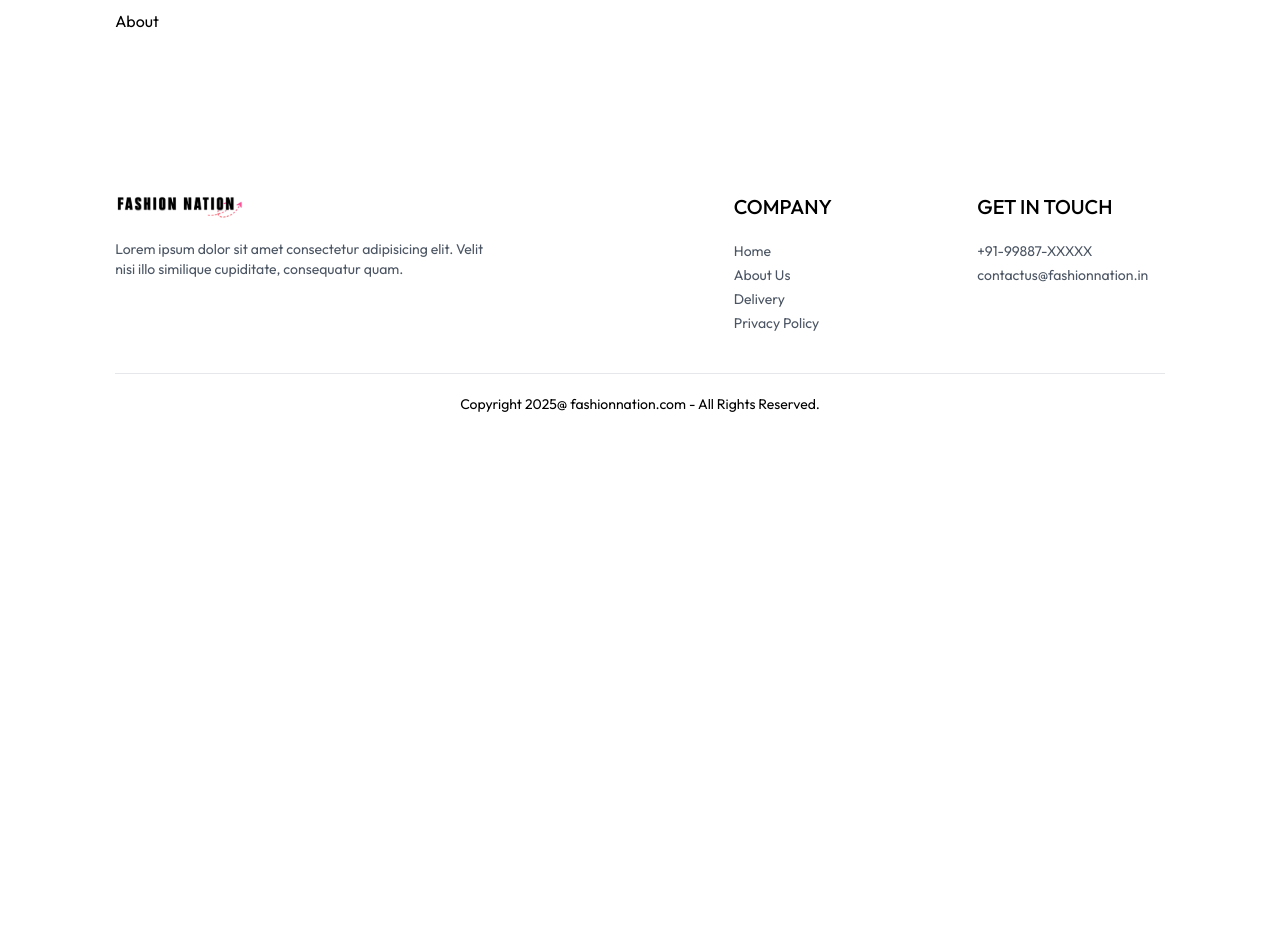
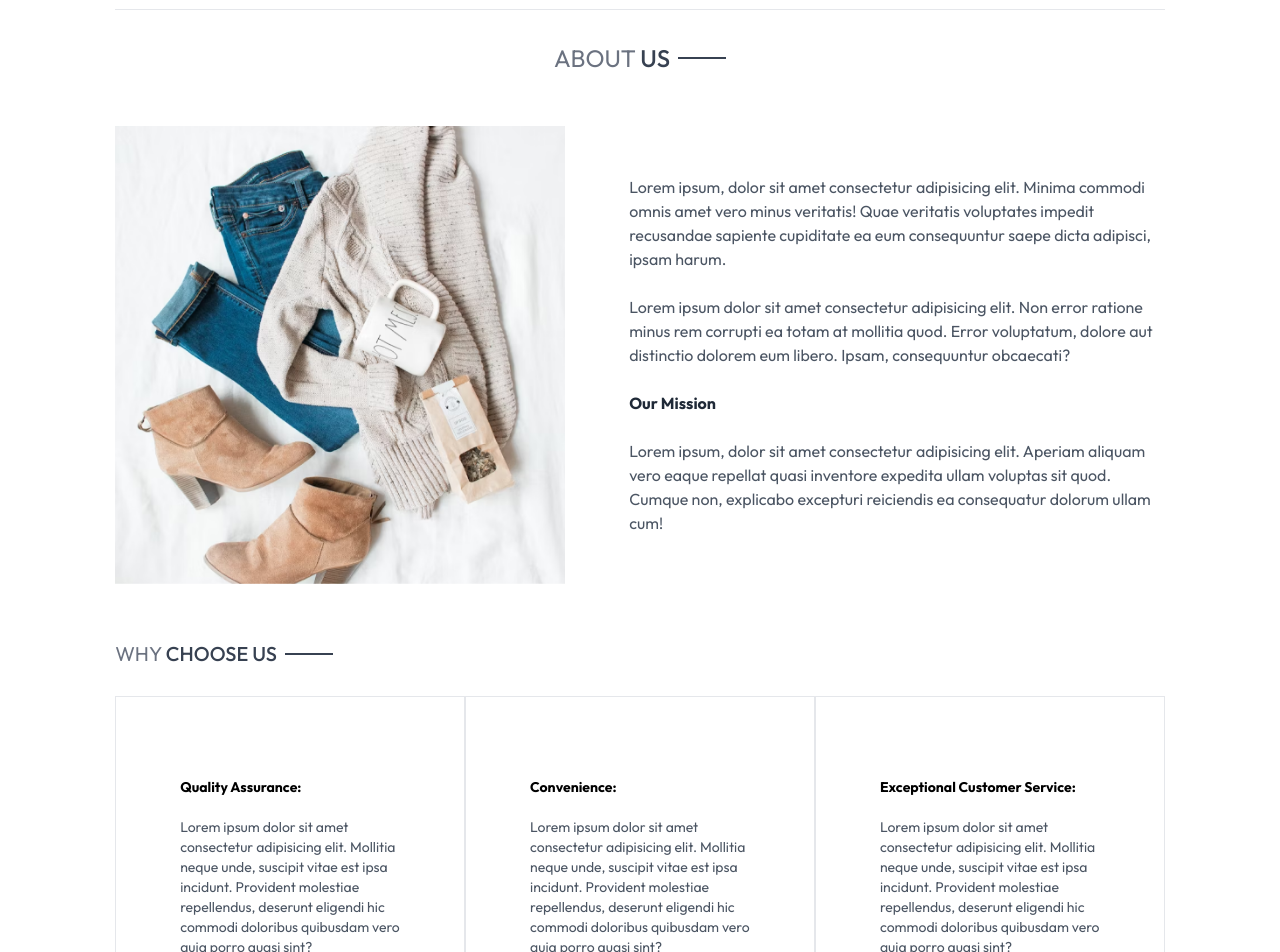
Before and after one commit to Saurabh-101/Fashion-Nation, a React (Vite) app in the folder frontend/: page /about in a window 1280 px wide. Shown: the part 60-1012 px from the top of the page. Before the commit the page ends 800 px from the top, so only its background shows below. Built offline with nearby package versions, Linux system fonts and the light colour scheme.

Commit message:
AboutUs page is done

```diff
--- a/frontend/src/pages/About.jsx
+++ b/frontend/src/pages/About.jsx
@@ -1,8 +1,45 @@
 import React from 'react'
+import Title from '../components/Title'
+import { assets } from '../assets/assets'
+import NewsletterBox from '../components/NewsletterBox'
 
 const About = () => {
   return (
-    <div>About</div>
+    <div>
+      <div className='text-2xl text-center pt-8 border-t'>
+        <Title text1={'ABOUT'} text2={'US'}/>
+      </div>
+
+      <div className='my-10 flex flex-col md:flex-row gap-16'>
+        <img src={assets.about_img} className='w-full md:max-w-[450px]' alt="" />
+        <div className='flex flex-col justify-center gap-6 md:w-2/4 text-gray-600'>
+          <p >Lorem ipsum, dolor sit amet consectetur adipisicing elit. Minima commodi omnis amet vero minus veritatis! Quae veritatis voluptates impedit recusandae sapiente cupiditate ea eum consequuntur saepe dicta adipisci, ipsam harum.</p>
+          <p >Lorem ipsum dolor sit amet consectetur adipisicing elit. Non error ratione minus rem corrupti ea totam at mollitia quod. Error voluptatum, dolore aut distinctio dolorem eum libero. Ipsam, consequuntur obcaecati?</p>
+          <b className='text-gray-800'>Our Mission</b>
+          <p>Lorem ipsum, dolor sit amet consectetur adipisicing elit. Aperiam aliquam vero eaque repellat quasi inventore expedita ullam voluptas sit quod. Cumque non, explicabo excepturi reiciendis ea consequatur dolorum ullam cum!</p>
+        </div>
+      </div>
+
+      <div className='text-xl py-4'>
+        <Title text1={'WHY'} text2={'CHOOSE US'}/>
+      </div>
+
+      <div className='flex flex-col md:flex-row text-sm mb-20'>
+        <div className='border px-10 md:px-16 py-8 sm:py-20 flex flex-col gap-5'>
+          <b>Quality Assurance:</b>
+          <p className='text-gray-600'>Lorem ipsum dolor sit amet consectetur adipisicing elit. Mollitia neque unde, suscipit vitae est ipsa incidunt. Provident molestiae repellendus, deserunt eligendi hic commodi doloribus quibusdam vero quia porro quasi sint?</p>
+        </div>
+        <div className='border px-10 md:px-16 py-8 sm:py-20 flex flex-col gap-5'>
+          <b>Convenience:</b>
+          <p className='text-gray-600'>Lorem ipsum dolor sit amet consectetur adipisicing elit. Mollitia neque unde, suscipit vitae est ipsa incidunt. Provident molestiae repellendus, deserunt eligendi hic commodi doloribus quibusdam vero quia porro quasi sint?</p>
+        </div>
+        <div className='border px-10 md:px-16 py-8 sm:py-20 flex flex-col gap-5'>
+          <b>Exceptional Customer Service:</b>
+          <p className='text-gray-600'>Lorem ipsum dolor sit amet consectetur adipisicing elit. Mollitia neque unde, suscipit vitae est ipsa incidunt. Provident molestiae repellendus, deserunt eligendi hic commodi doloribus quibusdam vero quia porro quasi sint?</p>
+        </div>
+      </div>
+      <NewsletterBox/>
+    </div>
   )
 }
 
```
